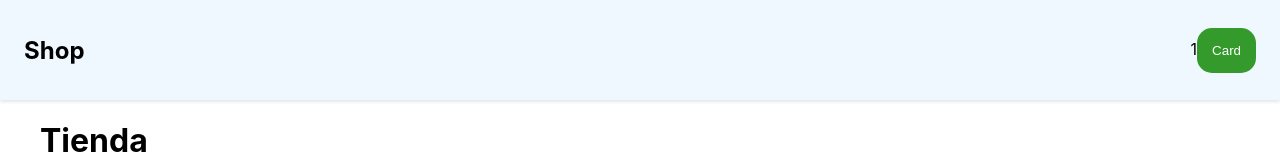
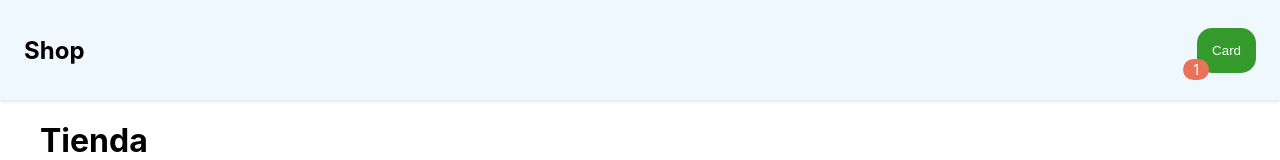
Before and after one commit to diegofernandoalayon/carro-compra, a React (Create React App) app: page / in a window 1280 px wide. Shown: the top 160 px of the page. Built offline with nearby package versions, Linux system fonts and the light colour scheme.

Commit message:
agregando estilos a BubbleAlert

```diff
--- /dev/null
+++ b/src/components/BubbleAlert/bubblealert.css
@@ -0,0 +1,8 @@
+.bubbleAlert{
+  background-color: #E9725A;
+  border-radius: 15px;
+  color: #FFFFFF;
+  padding: 2px 10px;
+  font-size: 0.9rem;
+  width: 20px;
+}
--- a/src/components/BubbleAlert/index.js
+++ b/src/components/BubbleAlert/index.js
@@ -1,12 +1,12 @@
 import { Component } from 'react'
-
+import './bubblealert.css'
 class BubbleAlert extends Component {
 
   render(){
     return(
-      <>
+      <span className='bubbleAlert'>
         1
-      </>
+      </span>
     )
   }
 }
--- a/src/components/Carro/carro.css
+++ b/src/components/Carro/carro.css
@@ -10,6 +10,8 @@
   opacity: 0.9;
 }
 
-/* .bubble{
-
-} */
+.bubble{
+  position: relative;
+  left: 12px;
+  top: 20px;
+}
```
